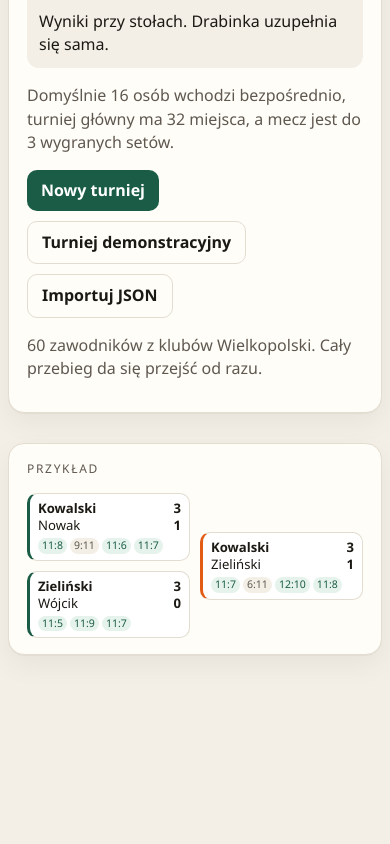
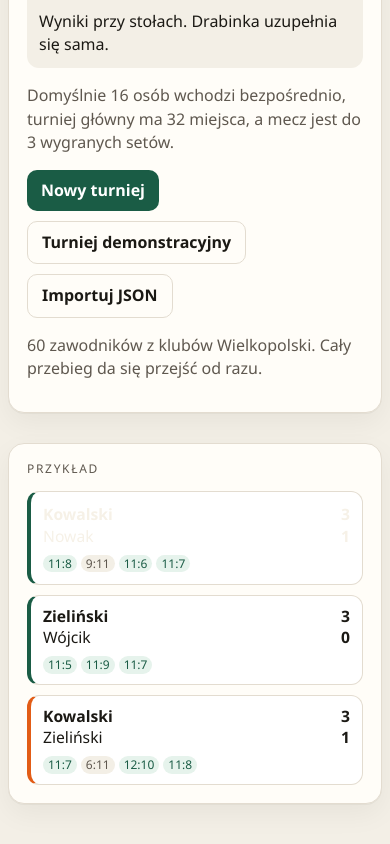
Before and after one commit to uncle-iroh-sama/tt-tournament, a React (Vite) app: page / in a window 390 px wide. Shown: the part 576-1420 px from the top of the page. Before the commit the page ends 1279 px from the top, so only its background shows below. Built offline with nearby package versions, Linux system fonts and the light colour scheme.

Commit message:
Let the home sample bracket fill its panel.
The semis sit at the top and bottom with a connector into the final, and the set chips stay inside the cards. On a phone the sample stacks underneath.

Co-authored-by: toczynski.piotr <toczynski.piotr@gmail.com>

```diff
--- a/src/styles.css
+++ b/src/styles.css
@@ -80,28 +80,40 @@ a { color: var(--green); }
 .steps { list-style: none; margin: 12px 0; padding: 0; display: grid; grid-template-columns: repeat(3, minmax(0, 1fr)); gap: 10px; }
 .steps li { background: var(--paper); border-radius: 12px; padding: 12px; }
 .steps b { display: block; font-family: var(--serif); font-size: 1.4rem; line-height: 1; margin-bottom: 6px; }
-.hero { display: grid; grid-template-columns: minmax(0, 1.45fr) minmax(200px, 0.7fr); gap: 16px; align-items: stretch; }
+.hero { display: grid; grid-template-columns: minmax(0, 1.15fr) minmax(300px, 1fr); gap: 16px; align-items: stretch; }
 .kicker { letter-spacing: 0.14em; text-transform: uppercase; font-size: 0.75rem; color: var(--muted); margin: 0 0 6px; }
 .hero-copy h2 { font-size: 2.05rem; margin: 0 0 8px; }
 .sample {
-  display: flex; flex-direction: column; justify-content: center; gap: 10px;
-  background: var(--card); border: 1px solid var(--line); border-radius: 16px; box-shadow: var(--shadow); padding: 16px 18px;
+  display: flex; flex-direction: column; gap: 8px; min-width: 0;
+  background: var(--card); border: 1px solid var(--line); border-radius: 16px; box-shadow: var(--shadow); padding: 16px 18px 18px;
 }
-.sample-board { display: grid; grid-template-columns: 1.15fr 0.85fr; gap: 10px; align-items: center; }
-.sample-col { display: flex; flex-direction: column; gap: 10px; min-width: 0; }
+.sample-board {
+  flex: 1; min-height: 240px; min-width: 0;
+  display: grid; grid-template-columns: minmax(0, 1fr) 36px minmax(0, 1fr); grid-template-rows: 1fr 1fr;
+}
 .sample-card {
-  border: 1px solid var(--line); border-left: 3px solid var(--green); border-radius: 10px;
-  background: #fff; padding: 6px 8px; min-width: 0;
+  border: 1px solid var(--line); border-left: 4px solid var(--green); border-radius: 12px;
+  background: #fff; padding: 10px 12px; min-width: 0; max-width: 100%; align-self: center;
 }
-.sample-card.final { border-left-color: var(--ball); }
-.sample-side { display: flex; justify-content: space-between; gap: 8px; font-size: 0.82rem; line-height: 1.3; }
+.sample-card.top { grid-column: 1; grid-row: 1; align-self: start; }
+.sample-card.bottom { grid-column: 1; grid-row: 2; align-self: end; }
+.sample-card.final { grid-column: 3; grid-row: 1 / span 2; border-left-color: var(--ball); }
+.join { grid-column: 2; grid-row: 1 / span 2; position: relative; }
+.join::before {
+  content: ""; position: absolute; left: 0; width: 18px; top: 44px; bottom: 44px;
+  border: 2px solid #c9bfb0; border-left: 0; border-radius: 0 10px 10px 0;
+}
+.join::after {
+  content: ""; position: absolute; left: 18px; right: 0; top: 50%; height: 2px; background: #c9bfb0;
+}
+.sample-side { display: flex; justify-content: space-between; gap: 8px; font-size: 0.98rem; line-height: 1.35; }
 .sample-side span { min-width: 0; overflow: hidden; text-overflow: ellipsis; white-space: nowrap; }
 .sample-side b { font-variant-numeric: tabular-nums; font-weight: 600; }
 .sample-side.win { font-weight: 700; }
 .sample-side.win b { font-weight: 700; }
-.sample-sets { display: flex; flex-wrap: nowrap; gap: 3px; margin-top: 4px; }
+.sample-sets { display: flex; flex-wrap: wrap; gap: 4px; margin-top: 8px; max-width: 100%; }
 .sample-sets i {
-  font-style: normal; font-size: 0.66rem; line-height: 1.45; padding: 0 4px; border-radius: 999px;
+  font-style: normal; font-size: 0.75rem; line-height: 1.45; padding: 0 5px; border-radius: 999px;
   background: var(--green-2); color: var(--green); font-variant-numeric: tabular-nums; white-space: nowrap;
 }
 .sample-sets i.down { background: var(--paper); color: var(--muted); }
@@ -271,7 +283,10 @@ details.audit summary { cursor: pointer; font-weight: 600; }
   .bracket .round.on { display: block; min-width: 0; width: 100%; }
   .round h3 { display: none; }
   .hero { grid-template-columns: 1fr; }
-  .sample-board { grid-template-columns: 1fr 1fr; }
+  .sample-board { display: flex; flex-direction: column; gap: 10px; min-height: 0; }
+  .join { display: none; }
+  .sample-card.top, .sample-card.bottom, .sample-card.final { align-self: stretch; }
+  .sample-card.final { order: 3; }
   .grid-2, .steps { grid-template-columns: 1fr; }
   .grid-3, .stats { grid-template-columns: 1fr 1fr; }
   .wrap { width: min(100% - 16px, 1120px); }
--- a/src/ui/desk.tsx
+++ b/src/ui/desk.tsx
@@ -1085,26 +1085,23 @@ export function Welcome({
       <aside className="sample">
         <p className="kicker">{tr('sample')}</p>
         <div className="sample-board">
-          <div className="sample-col">
-            <article className="sample-card">
+          <article className="sample-card top">
             <div className="sample-side win"><span>Kowalski</span><b>3</b></div>
             <div className="sample-side"><span>Nowak</span><b>1</b></div>
             <div className="sample-sets"><i>11:8</i><i className="down">9:11</i><i>11:6</i><i>11:7</i></div>
           </article>
-            <article className="sample-card">
+          <div className="join" aria-hidden="true" />
+          <article className="sample-card final">
+            <div className="sample-side win"><span>Kowalski</span><b>3</b></div>
+            <div className="sample-side"><span>Zieliński</span><b>1</b></div>
+            <div className="sample-sets"><i>11:7</i><i className="down">6:11</i><i>12:10</i><i>11:8</i></div>
+          </article>
+          <article className="sample-card bottom">
             <div className="sample-side win"><span>Zieliński</span><b>3</b></div>
             <div className="sample-side"><span>Wójcik</span><b>0</b></div>
             <div className="sample-sets"><i>11:5</i><i>11:9</i><i>11:7</i></div>
           </article>
         </div>
-          <div className="sample-col final-col">
-            <article className="sample-card final">
-              <div className="sample-side win"><span>Kowalski</span><b>3</b></div>
-              <div className="sample-side"><span>Zieliński</span><b>1</b></div>
-              <div className="sample-sets"><i>11:7</i><i className="down">6:11</i><i>12:10</i><i>11:8</i></div>
-            </article>
-          </div>
-        </div>
       </aside>
     </div>
   )
```
Lines whose indentation alone changed are shown as unchanged.
